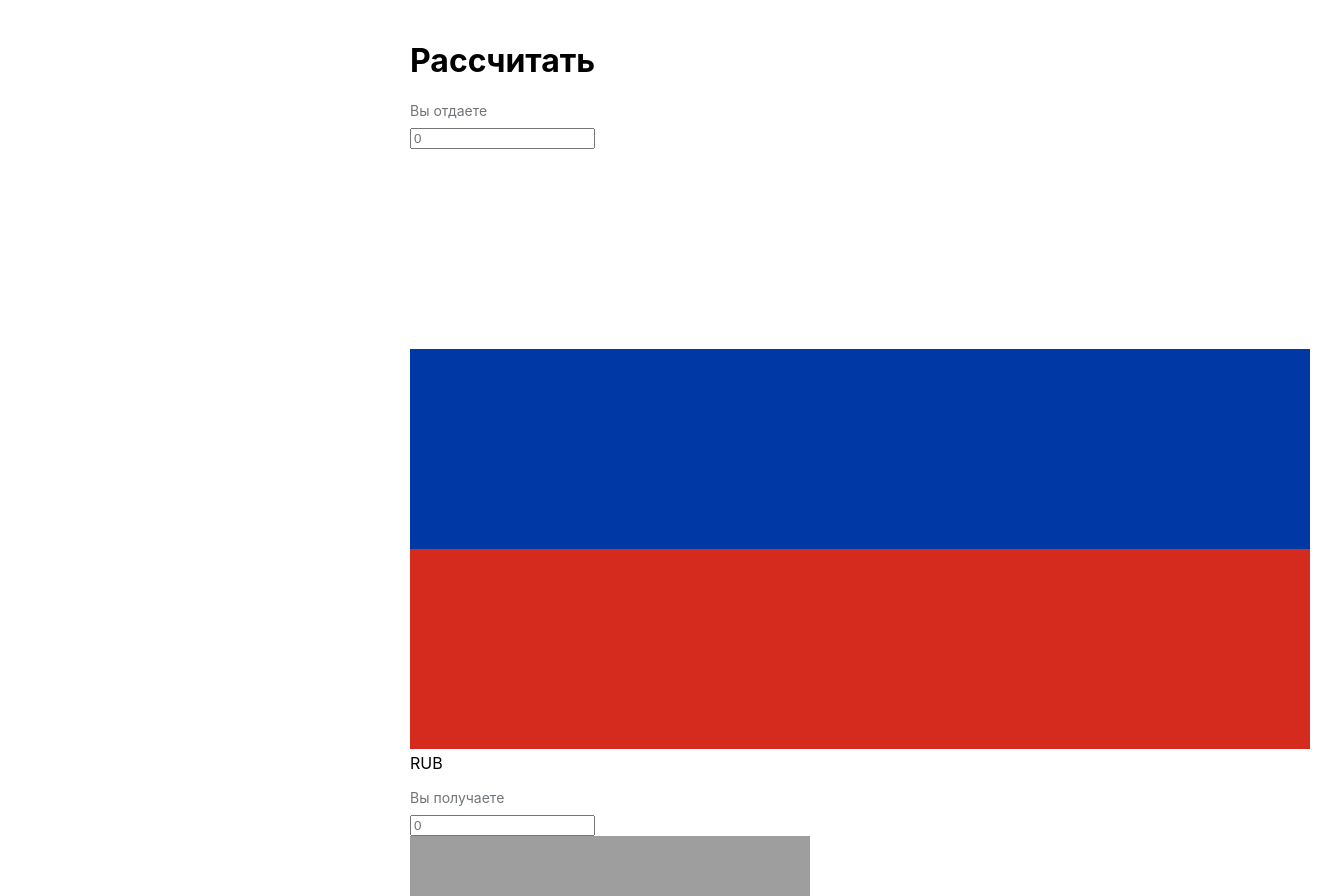
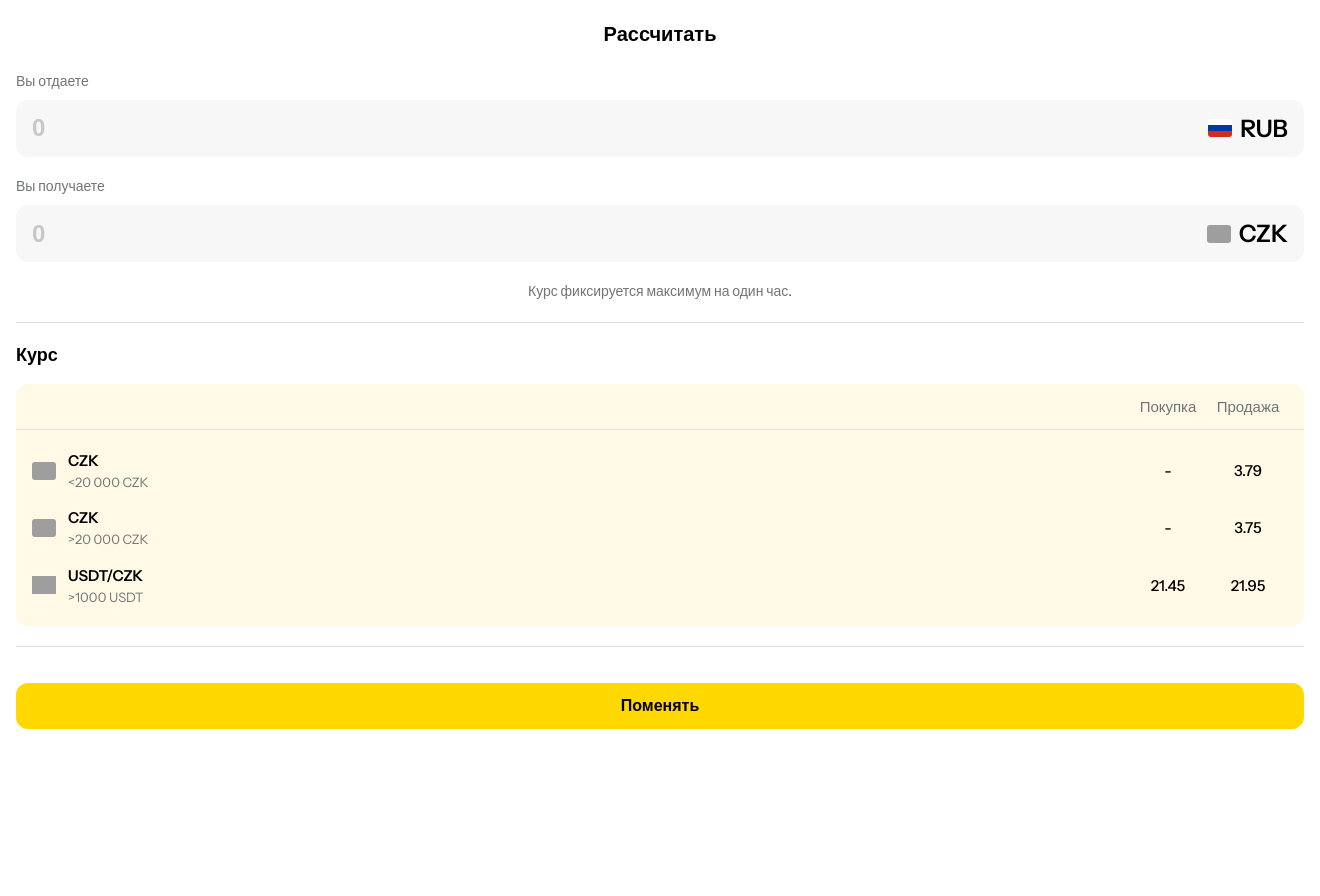
Before and after one commit to bibiboba1/converter, a Flask app: page / in a window 1320 px wide. Shown: the top 896 px of the page. After the commit the page ends 800 px from the top, so only its background shows below. Run offline with Flask 3, Linux system fonts and the light colour scheme; some libraries are stand-ins or nearby versions; grey boxes are pictures that could not be loaded.

Commit message:
Update style.css

```diff
--- a/static/style.css
+++ b/static/style.css
@@ -1,145 +1,172 @@
 :root {
-  --primary-color: #000000;
-  --secondary-color: #707579;
-  --accent-color: #FFD800;
+  --primary-text: #000000;
+  --secondary-text: #707579;
+  --yellow-accent: #FFD800;
   --input-bg: #F7F7F7;
   --border-color: #E0E0E0;
+  --button-bg: #FFD800;
+  --button-text: #000000;
+}
+
+* {
+  margin: 0;
+  padding: 0;
+  box-sizing: border-box;
+  -webkit-tap-highlight-color: transparent;
 }
 
 body {
-  font-family: 'Inter', sans-serif;
-  background-color: white;
-  color: var(--primary-color);
-  padding: 20px;
-  max-width: 500px;
-  margin: 0 auto;
+  font-family: 'Instrument Sans', sans-serif;
+  background-color: #FFFFFF;
+  color: var(--primary-text);
+  line-height: 1.4;
+  padding: 0;
+  margin: 0;
 }
 
-.header {
+.container {
+  max-width: 100%;
+  padding: 20px 16px;
+}
+
+.title {
   font-size: 20px;
-  font-weight: 600;
-  text-align: left;
+  font-weight: 700;
   margin-bottom: 24px;
+  text-align: center;
 }
 
 .input-section {
-  margin-bottom: 16px;
+  margin-bottom: 20px;
 }
 
 .input-label {
   font-size: 14px;
-  color: var(--secondary-color);
+  font-weight: 500;
+  color: var(--secondary-text);
   margin-bottom: 8px;
 }
 
-.input-field {
+.input-wrapper {
   display: flex;
+  align-items: center;
   background-color: var(--input-bg);
   border-radius: 12px;
-  padding: 14px 16px;
-  align-items: center;
+  padding: 12px 16px;
 }
 
-.input-field input {
+.amount-input {
   flex: 1;
   border: none;
   background: transparent;
   font-size: 24px;
-  font-weight: 500;
+  font-weight: 600;
   outline: none;
 }
 
-.currency {
-  font-size: 24px;
-  font-weight: 500;
-  margin-left: 12px;
-  color: var(--primary-color);
+.amount-input::placeholder {
+  color: #C7C7C7;
 }
 
-.swap-arrow {
-  width: 40px;
-  height: 40px;
-  background-color: var(--accent-color);
-  border-radius: 50%;
+.currency-display {
   display: flex;
   align-items: center;
-  justify-content: center;
-  margin: -10px auto;
-  font-size: 18px;
-  z-index: 1;
-  position: relative;
+  gap: 8px;
+  font-size: 24px;
+  font-weight: 600;
+  color: var(--primary-text);
+}
+
+.currency-flag {
+  width: 24px;
+  height: 18px;
+  border-radius: 3px;
+  object-fit: cover;
+}
+
+.currency-icon {
+  width: 24px;
+  height: 24px;
+  object-fit: contain;
 }
 
 .rate-info {
   font-size: 14px;
-  color: var(--secondary-color);
-  text-align: left;
-  margin: 16px 0;
+  font-weight: 500;
+  color: var(--secondary-text);
+  text-align: center;
+  margin: 20px 0;
 }
 
 .divider {
   height: 1px;
   background-color: var(--border-color);
-  margin: 24px 0;
+  margin: 20px 0;
 }
 
 .section-title {
   font-size: 18px;
-  font-weight: 600;
+  font-weight: 700;
   margin-bottom: 16px;
-  text-align: left;
 }
 
 .rates-container {
   background-color: #FFF9E6;
   border-radius: 12px;
-  padding: 16px;
+  padding: 12px 0;
+  margin-bottom: 16px;
+}
+
+.rates-header {
+  display: flex;
+  padding: 0 16px 12px;
+  font-size: 14px;
+  font-weight: 600;
+  color: var(--secondary-text);
+  border-bottom: 1px solid var(--border-color);
+  margin-bottom: 12px;
 }
 
 .rate-row {
   display: flex;
-  align-items: center;
-  margin-bottom: 12px;
-}
-
-.rate-row:last-child {
-  margin-bottom: 0;
-}
-
-.rate-currency {
-  flex: 1;
-  font-weight: 500;
-  display: flex;
+  padding: 8px 16px;
   align-items: center;
 }
 
-.usdt-icon {
-  width: 24px;
-  height: 24px;
-  margin-right: 8px;
+.rate-category {
+  flex: 1;
+  display: flex;
+  align-items: center;
+  gap: 12px;
+}
+
+.rate-name {
+  font-weight: 600;
+  font-size: 15px;
 }
 
 .rate-condition {
-  width: 120px;
-  font-size: 14px;
-  color: var(--secondary-color);
+  font-size: 13px;
+  color: var(--secondary-text);
+  margin-top: 2px;
 }
 
-.rate-value {
+.rate-column, .rate-value {
   width: 80px;
+  text-align: center;
+  font-size: 15px;
   font-weight: 500;
-  text-align: right;
 }
 
-.exchange-btn {
+.action-button {
   width: 100%;
-  padding: 16px;
-  background-color: var(--accent-color);
-  color: var(--primary-color);
+  padding: 14px 0;
+  background-color: var(--button-bg);
+  color: var(--button-text);
   border: none;
   border-radius: 12px;
   font-size: 16px;
   font-weight: 600;
   cursor: pointer;
-  margin-top: 8px;
+  margin-top: 16px;
 }
```
